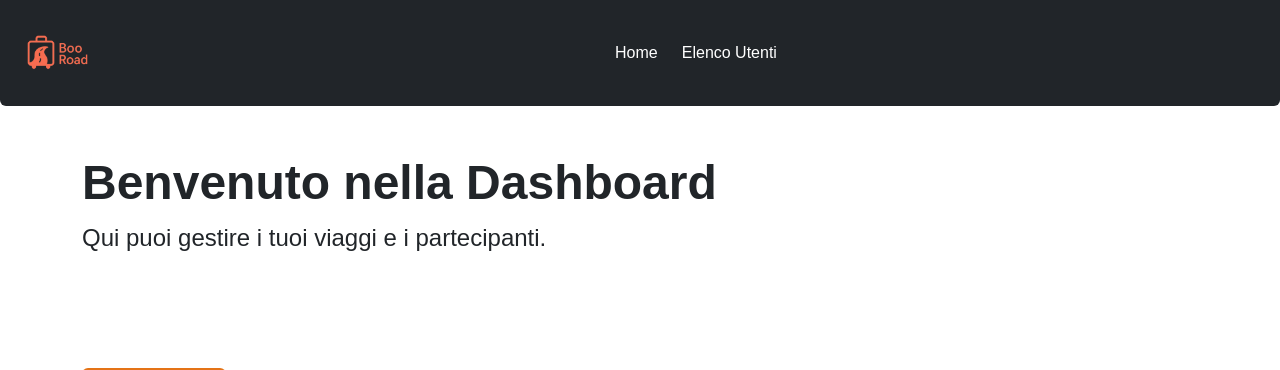
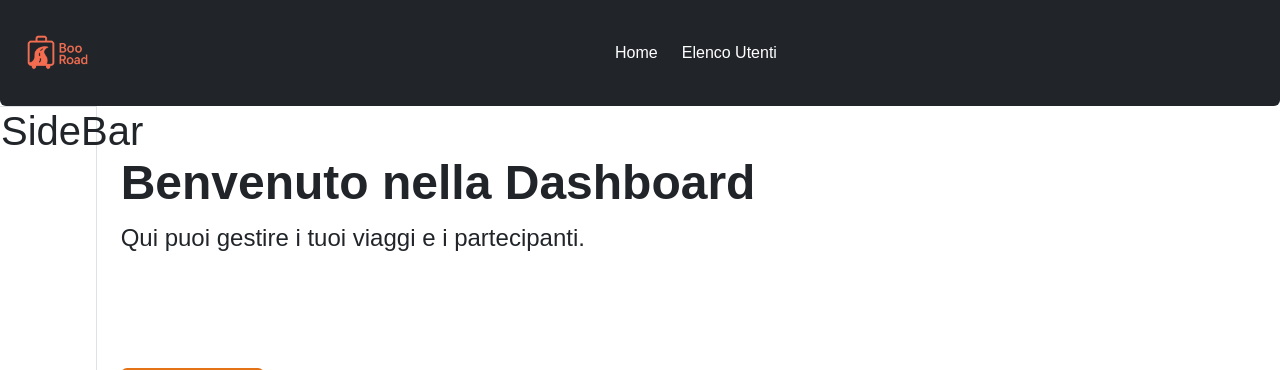
Before and after one commit to mattiacoli/BooRoad, a React (Vite) app: page / in a window 1280 px wide. Shown: the top 370 px of the page. Built offline with nearby package versions, Linux system fonts and the light colour scheme.

Commit message:
Add Sidebar component and integrate it into DefaultLayout

```diff
--- /dev/null
+++ b/src/components/Sidebar.jsx
@@ -0,0 +1,5 @@
+export default function Sidebar() {
+  return (
+    <h1>SideBar</h1>
+  )
+}
--- a/src/layouts/DefaultLayout.jsx
+++ b/src/layouts/DefaultLayout.jsx
@@ -1,5 +1,6 @@
 import { Outlet } from "react-router-dom";
 import Header from "../components/Headers";
+import Sidebar from "../components/Sidebar";
 
 
 export default function DefaultLayout() {
@@ -8,7 +9,15 @@ export default function DefaultLayout() {
       <Header />
 
       <main style={{ minHeight: '80vh' }}>
-        <Outlet />
+        <div className="row">
+          <div className="col-2 col-sm-1 border">
+            <Sidebar />
+          </div>
+
+          <div className="col-10">
+            <Outlet />
+          </div>
+        </div>
       </main>
 
     </>
```
